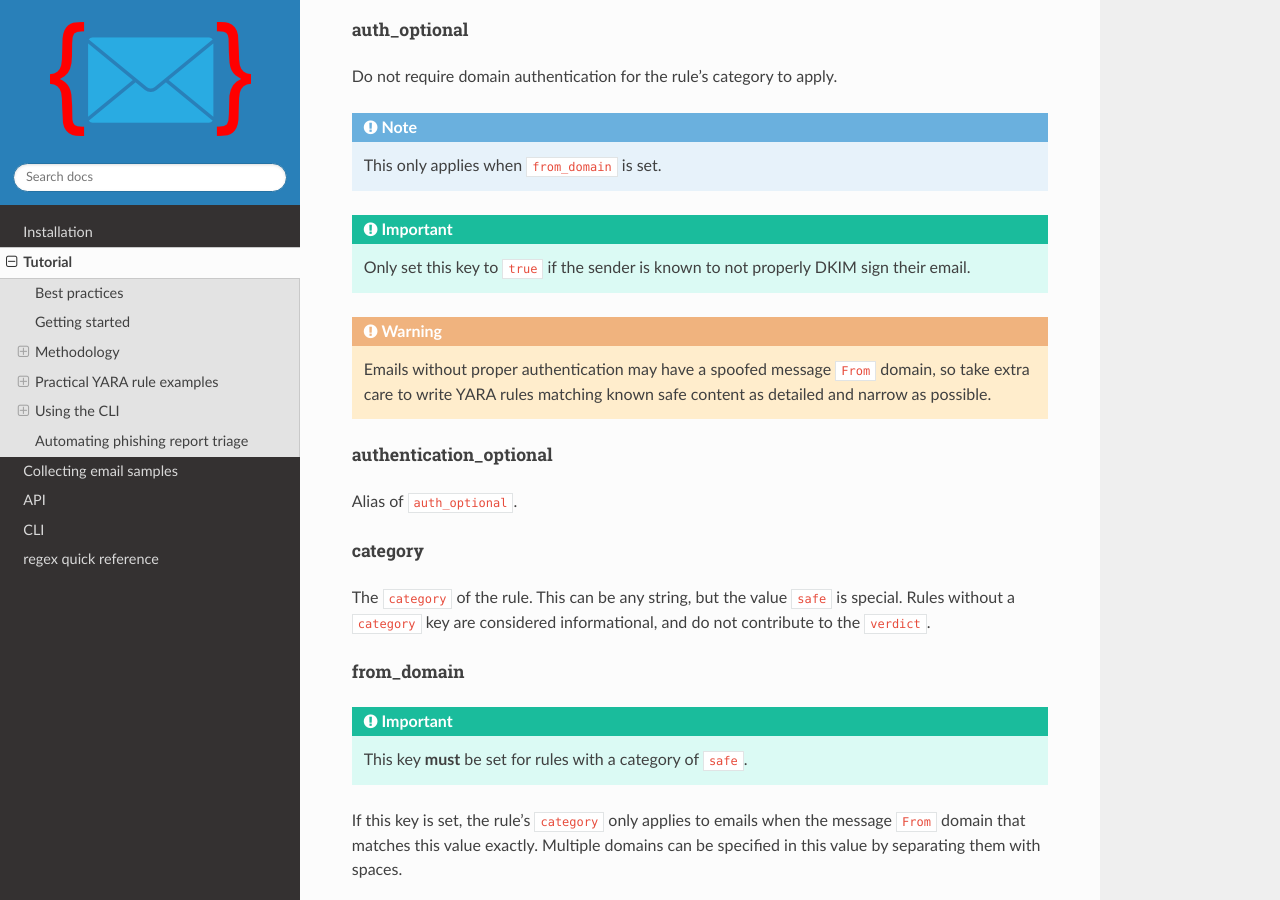
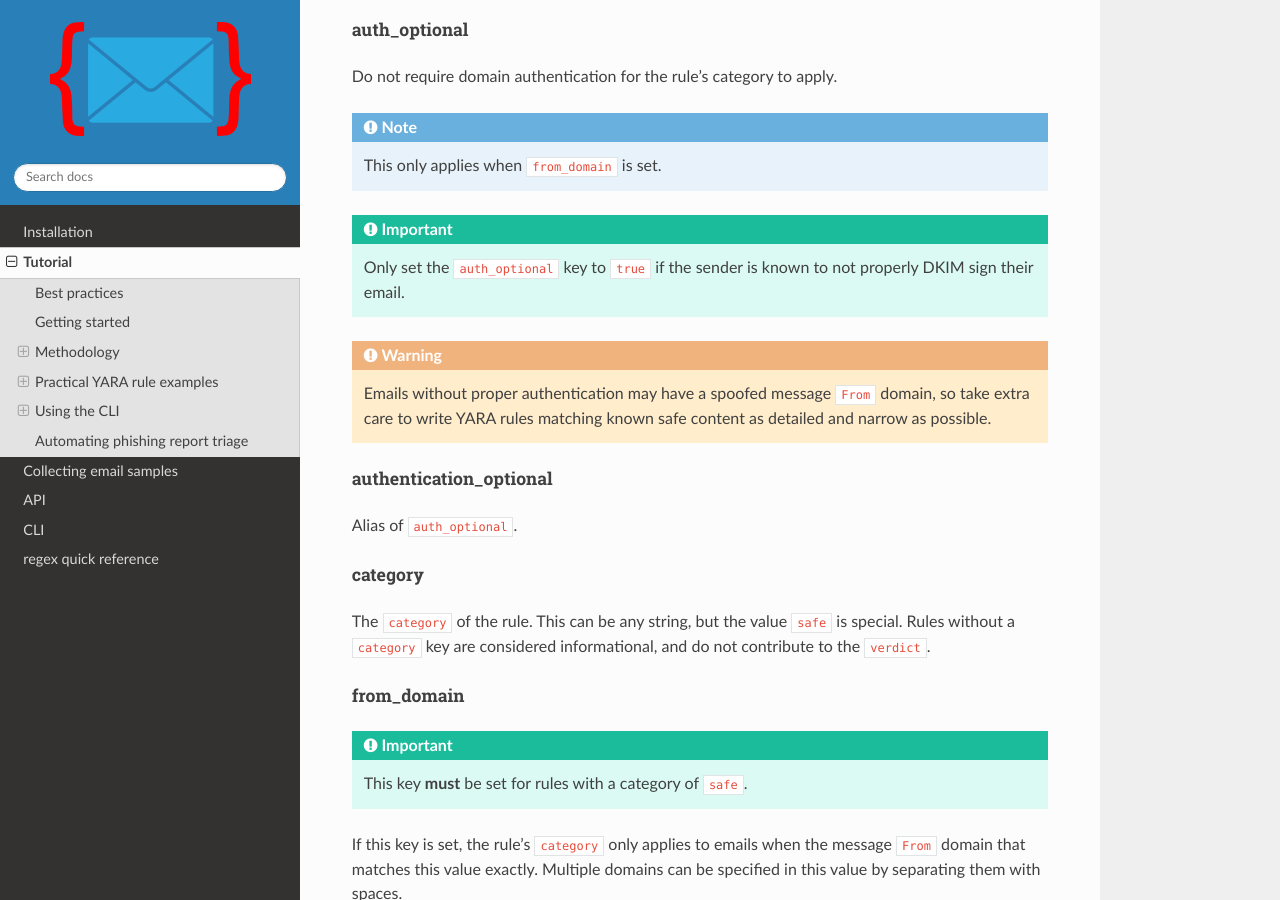
Before and after one commit to seanthegeek/yaramail, a Sphinx documentation site: the page built from docs/source/tutorial.md, in a window 1280 px wide and 900 px high, scrolled down 3114 px. Built offline with Sphinx 7.4.7 and the Read the Docs theme 2.0.0, drawn with Linux system fonts in a browser that asks for light colours.

Commit message:
Update tutorial.md

```diff
--- a/docs/source/tutorial.md
+++ b/docs/source/tutorial.md
@@ -156,8 +156,8 @@ This only applies when `from_domain` is set.
 :::
 
 :::{important}
-Only set this key to `true` if the sender is known to not properly DKIM sign
-their email.
+Only set the `auth_optional` key to `true` if the sender is known to not
+properly DKIM sign their email.
 :::
 
 :::{warning}
```
